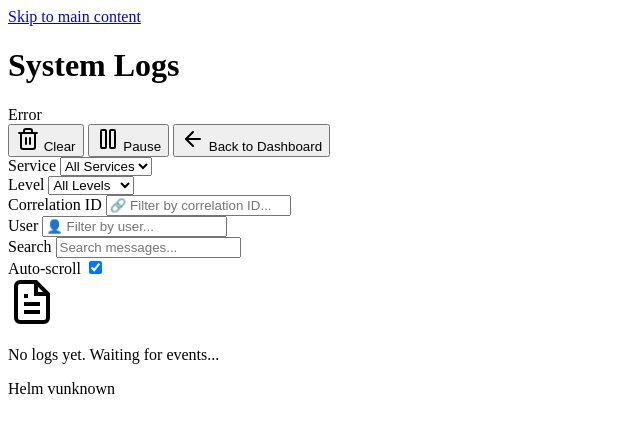
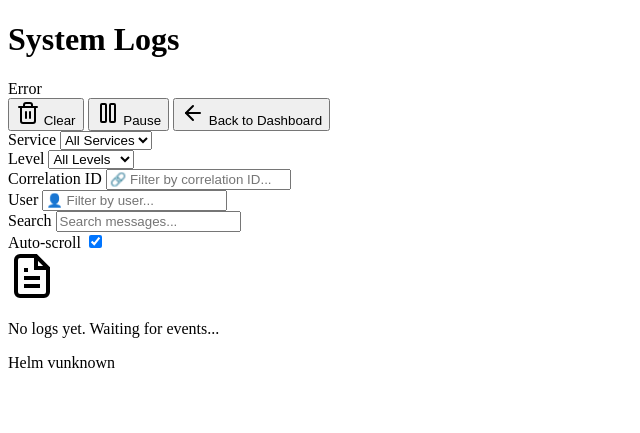
Before and after one commit to skelhammer/hivematrix-helm, a Flask app: template app/templates/logs.html in a window 1280 px wide. Shown: the top 433 px of the page, without its empty margins (0-640 px from the left). Run offline with Flask 3, Linux system fonts and the light colour scheme; the template is opened without the code that fills it, so the values that code supplies are empty.

Commit message:
Remove skip link from Helm layout

```diff
--- a/app/templates/layout.html
+++ b/app/templates/layout.html
@@ -9,10 +9,7 @@
     {% block head %}{% endblock %}
 </head>
 <body>
-    <!-- Skip to main content link for accessibility -->
-    <a href="#main-content" class="skip-link">Skip to main content</a>
-
-    <main id="main-content" role="main" aria-label="Main content">
+    <main role="main" aria-label="Main content">
         {% block content %}{% endblock %}
     </main>
 
```
